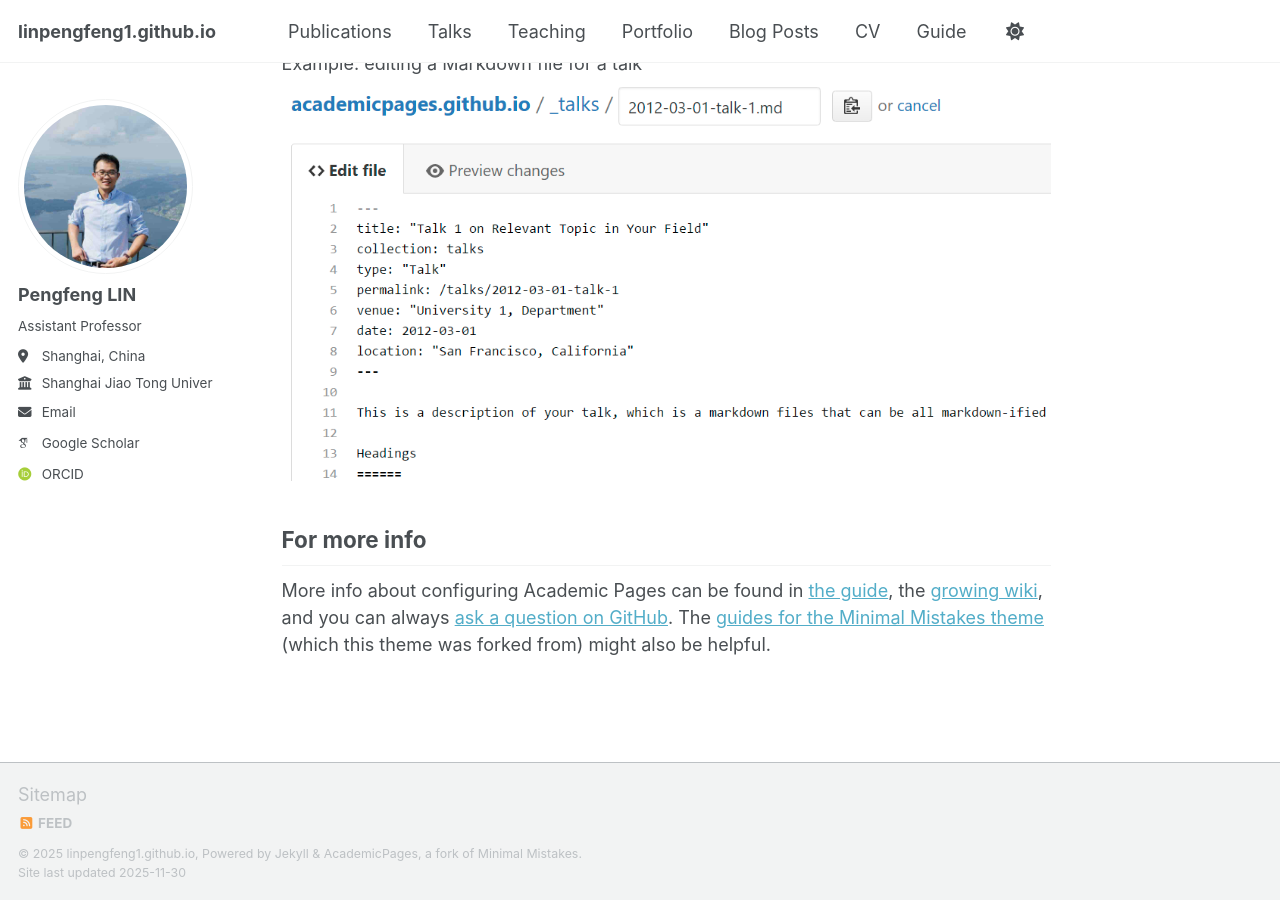
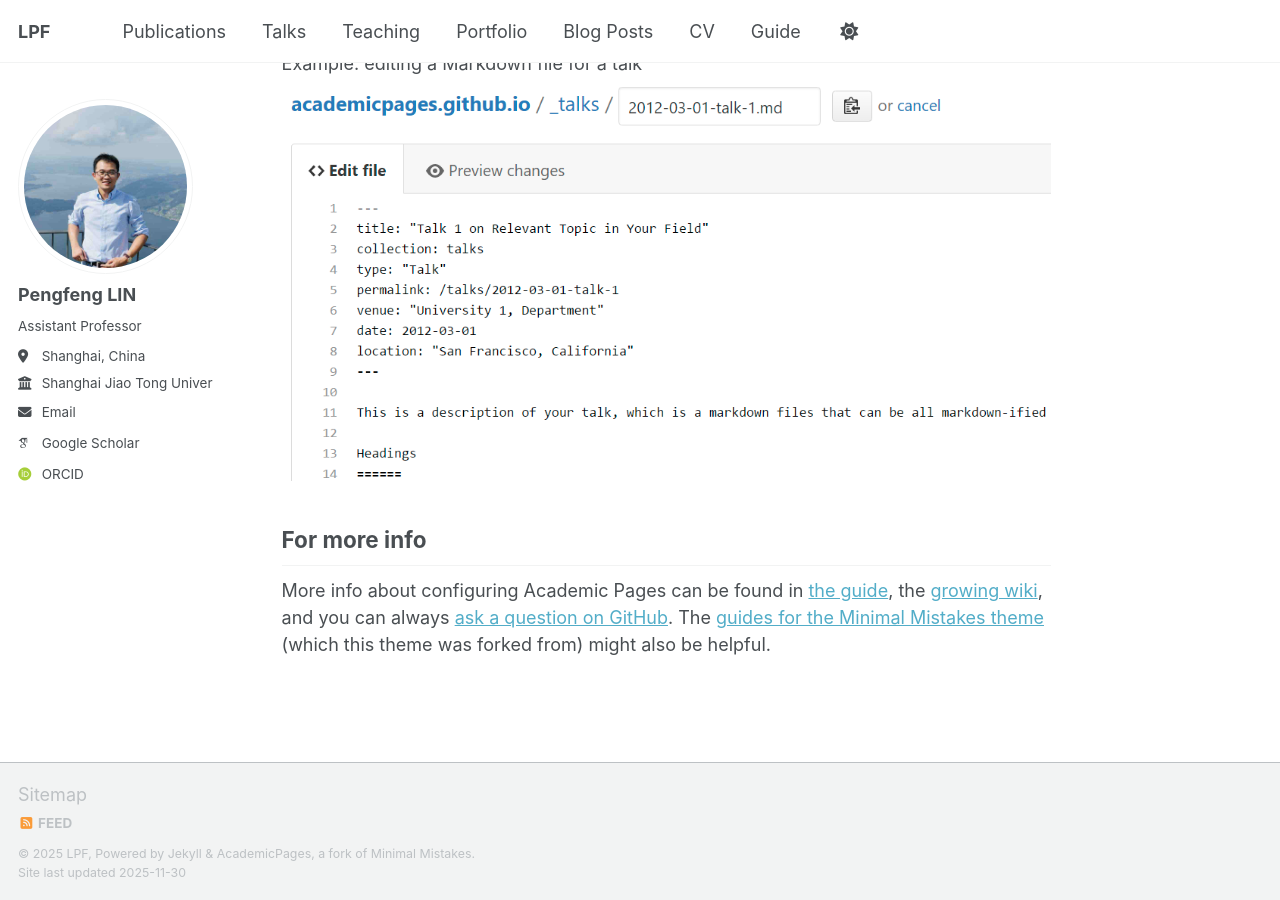
Before and after one commit to missinglpf/linpengfeng1.github.io, a Jekyll site: the page built from _pages/about.md, in a window 1280 px wide and 900 px high, scrolled down 2718 px. Built offline with Jekyll 4.4.1, drawn with Linux system fonts in a browser that asks for light colours; some web fonts are replaced; a script bundle is joined from its source files by our own code; library files that are not in the unit come from our copies.

Commit message:
Update _config.yml

```diff
--- a/_config.yml
+++ b/_config.yml
@@ -9,7 +9,7 @@
 # Basic Site Settings
 locale                   : # "en-US"
 site_theme               : # "default" # Currently available options are "default", "air"
-title                    : # "Pengfeng LIN / Site Title"
+title                    : "LPF"
 title_separator          : # "-"
 name                     : # &name "Pengfeng LIN"
 description              : # &description "Your Name's academic portfolio"   # Update this with a general description of your site, this is the default if not overridden by a page
```
